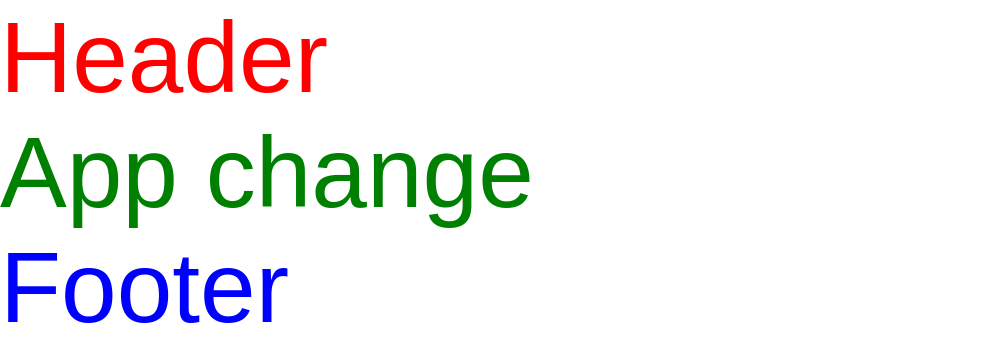
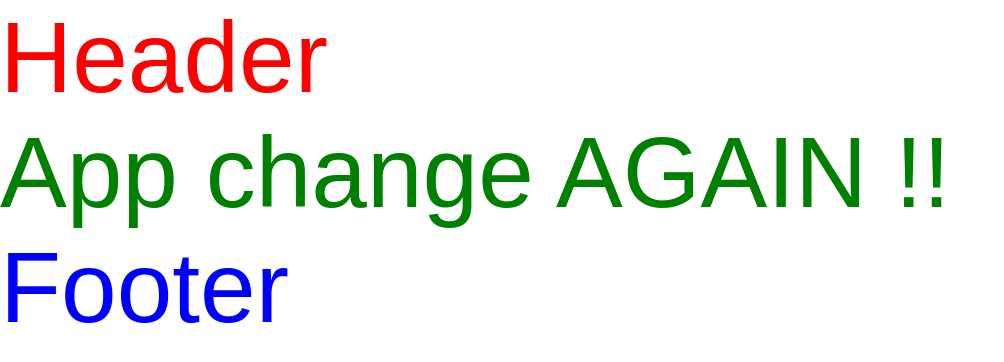
Before and after one commit to Nattasak/my-resume, a React (Create React App) app: page / in a window 1280 px wide. Shown: the top 362 px of the page, without its empty margins (0-1004 px from the left). Built offline with nearby package versions, Linux system fonts and the light colour scheme.

Commit message:
add some text to app.js

```diff
--- a/src/App.js
+++ b/src/App.js
@@ -11,7 +11,7 @@ class App extends Component {
     return (
       <div className="App">
         <Header />
-        App change
+        App change AGAIN !!
         <Footer />
       </div>
     );
```
